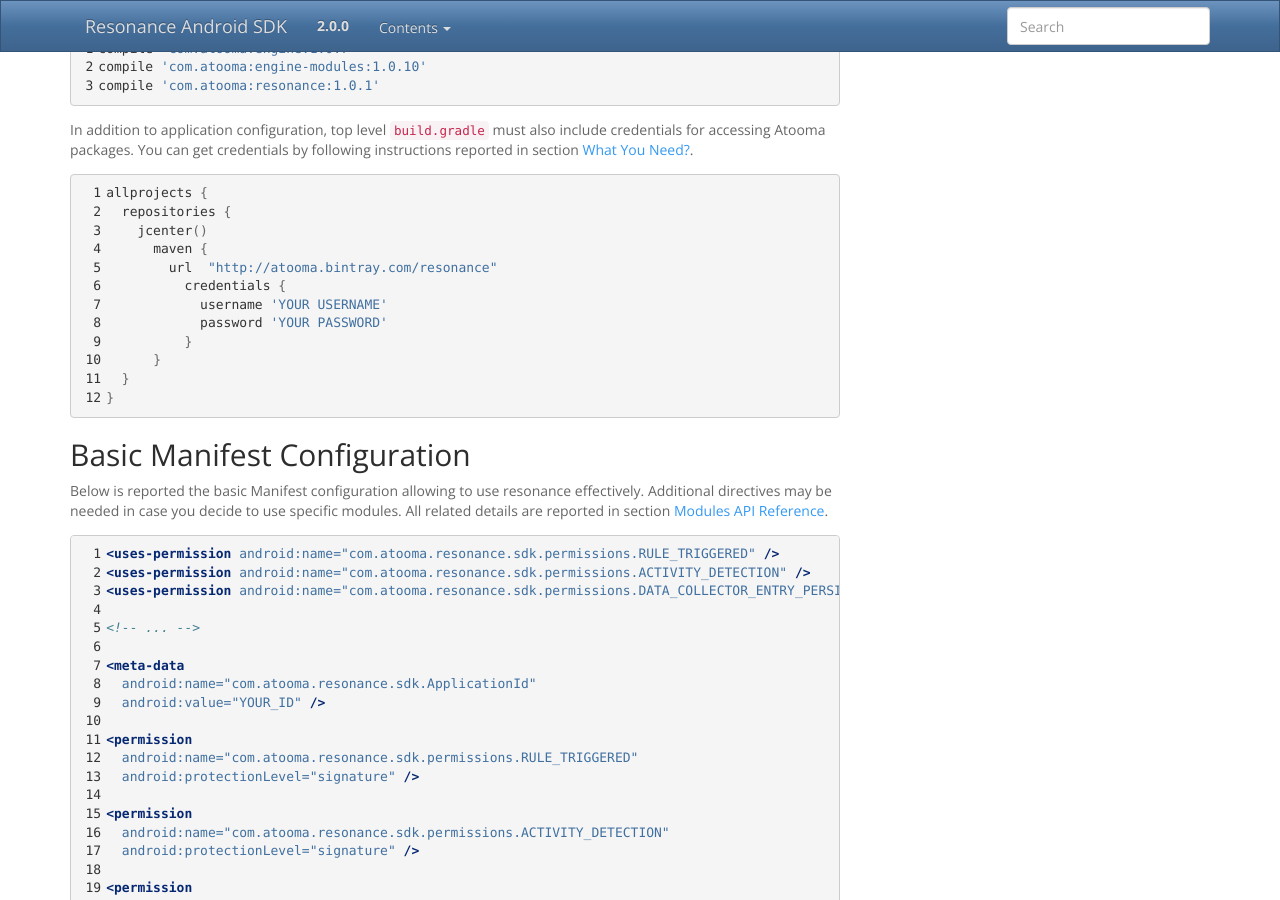
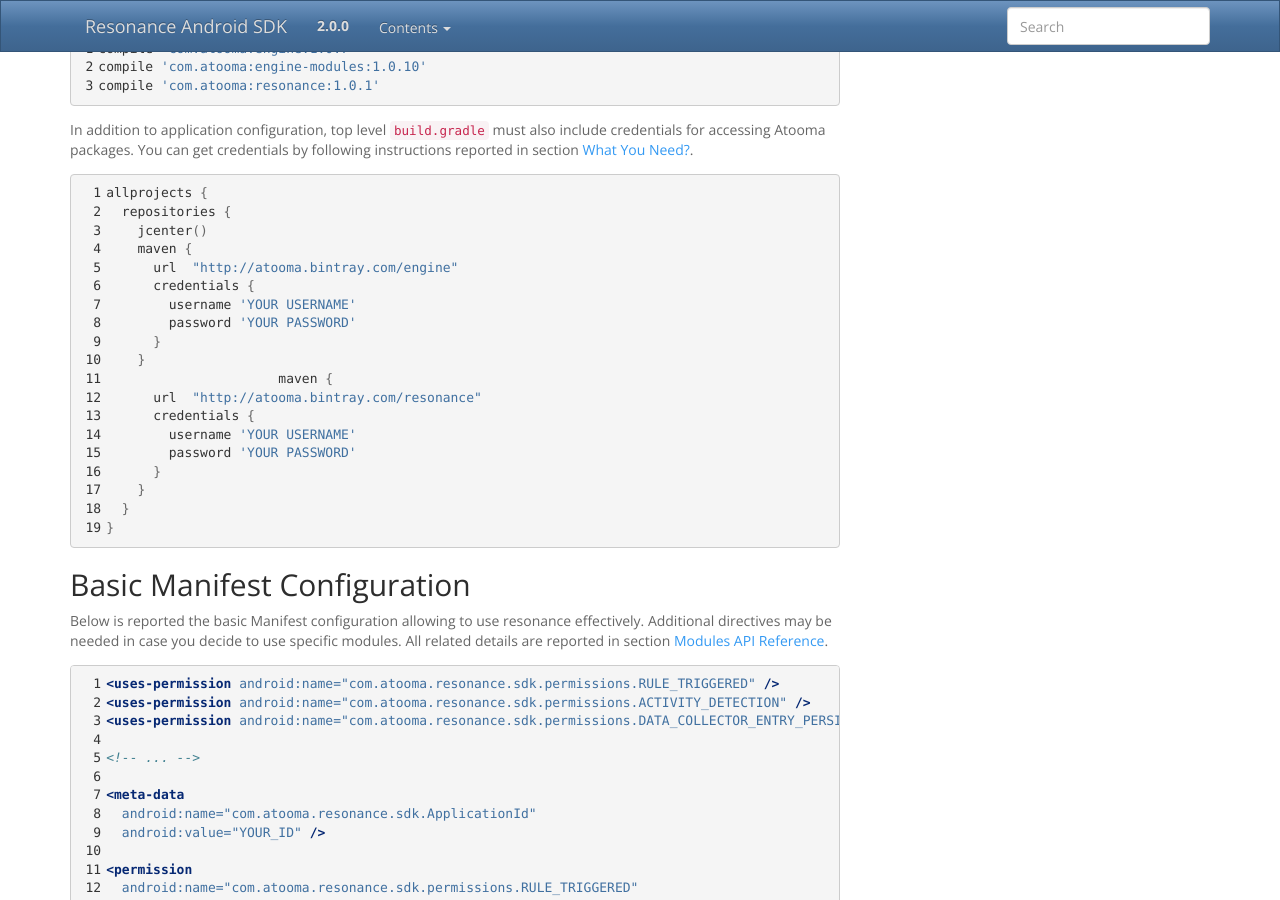
Before and after one commit to atooma/doc-resonance-sdk, a Sphinx documentation site: the page built from docs/source/index.rst, in a window 1280 px wide and 900 px high, scrolled down 678 px. Built offline with Sphinx 7.4.7, drawn with Linux system fonts in a browser that asks for light colours; pages that are not in the unit, such as notebooks, are missing from menus.

Commit message:
Updating repos

```diff
--- a/docs/source/index.rst
+++ b/docs/source/index.rst
@@ -74,13 +74,20 @@
   allprojects {
     repositories {
       jcenter()
-        maven {
-          url  "http://atooma.bintray.com/resonance"
-            credentials {
-              username 'YOUR USERNAME'
-              password 'YOUR PASSWORD'
-            }
+      maven {
+        url  "http://atooma.bintray.com/engine"
+        credentials {
+          username 'YOUR USERNAME'
+          password 'YOUR PASSWORD'
         }
+      }
+			maven {
+        url  "http://atooma.bintray.com/resonance"
+        credentials {
+          username 'YOUR USERNAME'
+          password 'YOUR PASSWORD'
+        }
+      }
     }
   }
 
```
